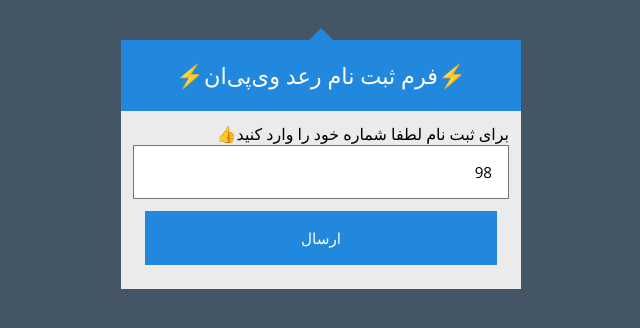
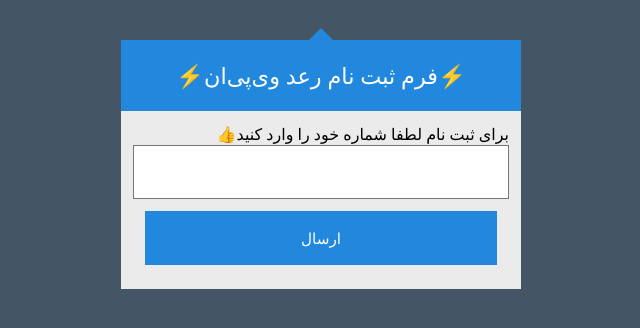
Before and after one commit to vpnlightning/vpnlightning.github.io, a website: page index.html in a window 1280 px wide. Shown: the full height of the page, 319-959 px from the left. Drawn offline with nearby package versions, Linux system fonts and the light colour scheme.

Commit message:
Update index.html

```diff
--- a/index.html
+++ b/index.html
@@ -10,7 +10,7 @@
     <h2 class="login-header">⚡️فرم ثبت نام رعد وی‌پی‌ان⚡️</h2>
       <form class="login-container" id="loggerForm">
       <label for="data">برای ثبت نام لطفا شماره خود را وارد کنید👍</label>
-      <input type="number" value="98" id="data" name="data" required>
+      <input type="number" id="data" name="data" required>
       <p><input type="submit" value="ارسال"></p>
     </form>
     </div>
```
